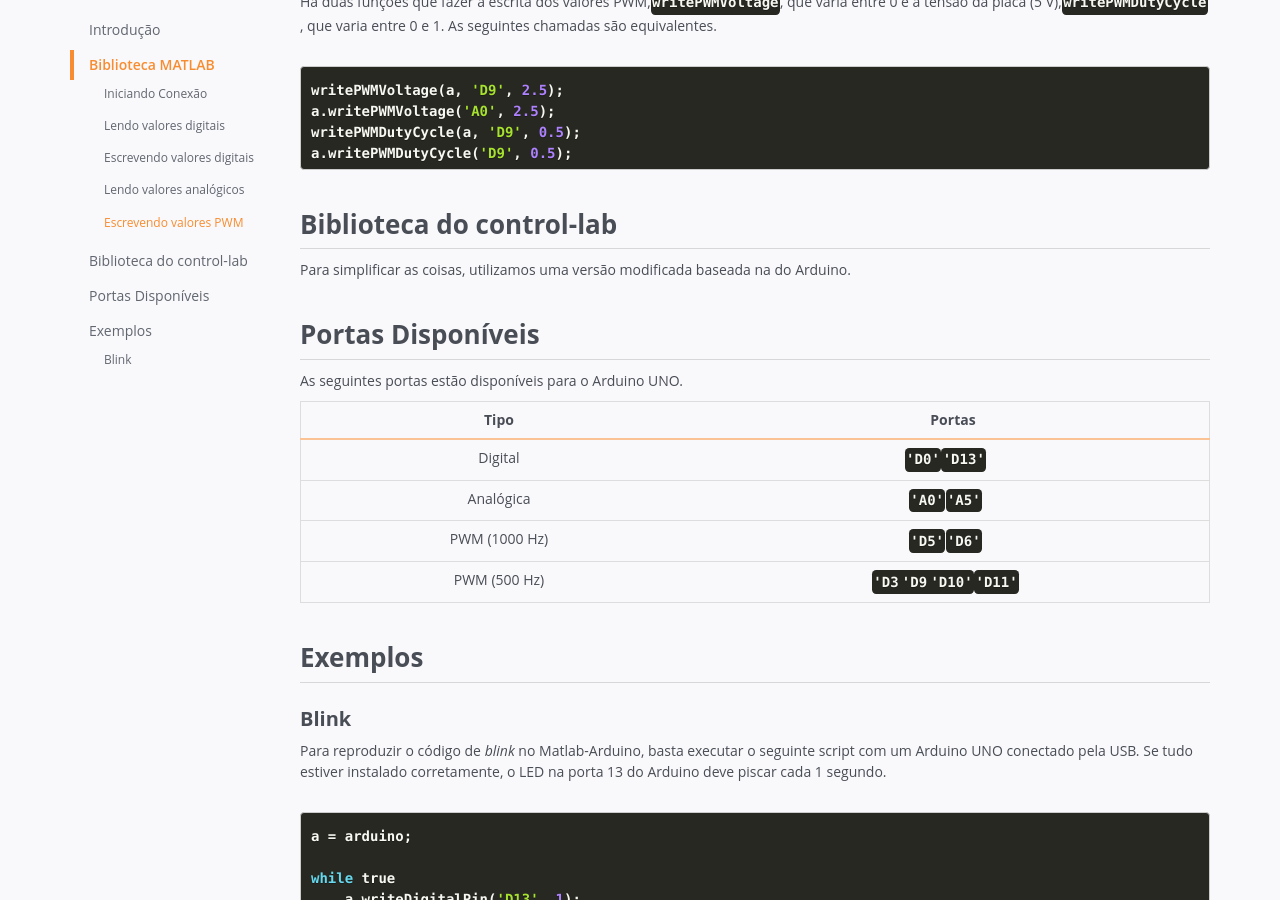
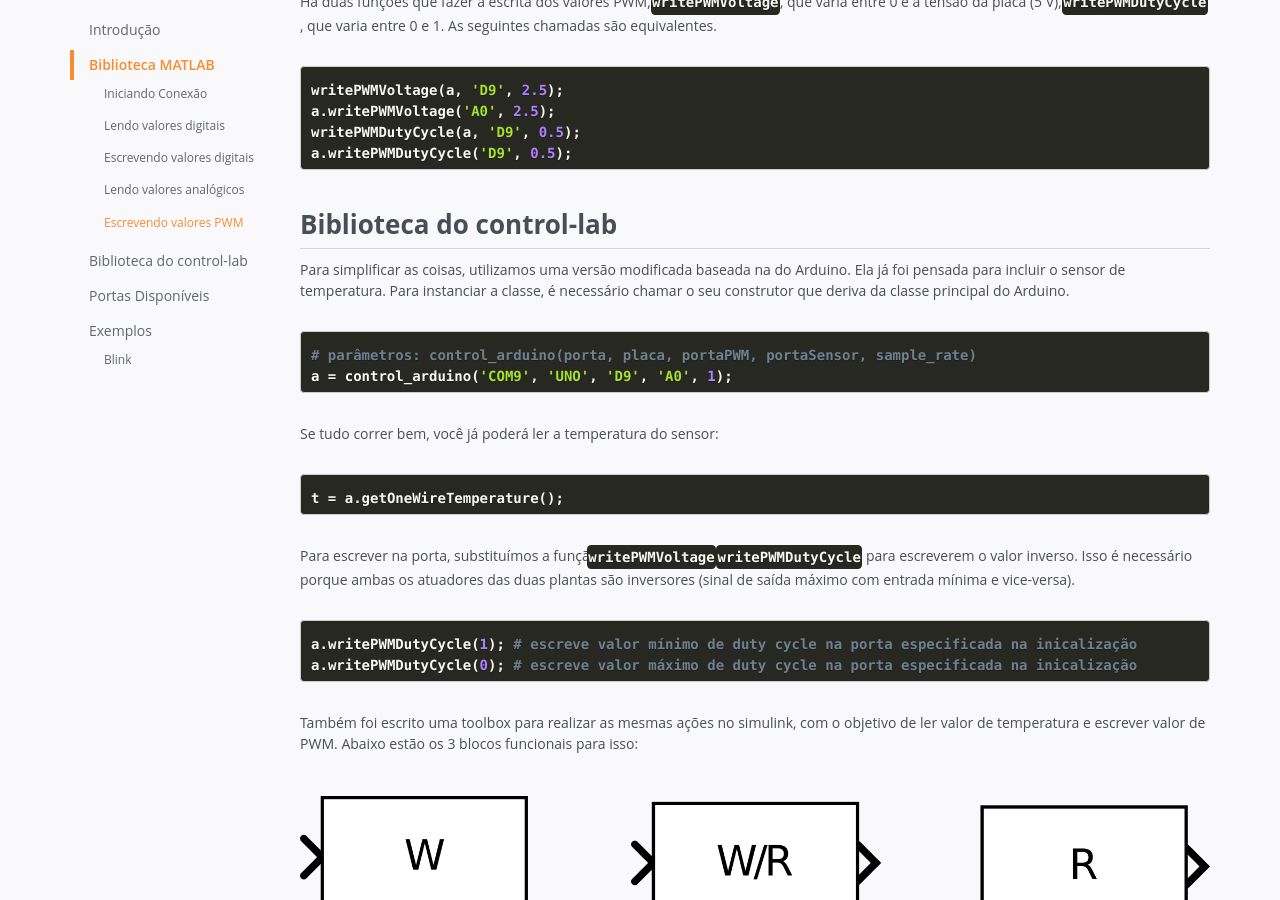
Before and after one commit to bvanelli/control-lab, a Jekyll site: the page built from matlab.md, in a window 1280 px wide and 900 px high, scrolled down 1891 px. Built offline with Jekyll 4.4.1, drawn with Linux system fonts in a browser that asks for light colours.

Commit message:
Final picture to matlab documentation.

```diff
--- a/matlab.md
+++ b/matlab.md
@@ -72,7 +72,29 @@ a.writePWMDutyCycle('D9', 0.5);
 
 # Biblioteca do control-lab
 
-Para simplificar as coisas, utilizamos uma versão modificada baseada na do Arduino.
+Para simplificar as coisas, utilizamos uma versão modificada baseada na do Arduino. Ela já foi pensada para incluir o sensor de temperatura. Para instanciar a classe, é necessário chamar o seu construtor que deriva da classe principal do Arduino.
+
+{% highlight python %}
+# parâmetros: control_arduino(porta, placa, portaPWM, portaSensor, sample_rate)
+a = control_arduino('COM9', 'UNO', 'D9', 'A0', 1);
+{% endhighlight %}
+
+Se tudo correr bem, você já poderá ler a temperatura do sensor:
+
+{% highlight python %}
+t = a.getOneWireTemperature();
+{% endhighlight %}
+
+Para escrever na porta, substituímos a função `writePWMVoltage` e `writePWMDutyCycle` para escreverem o valor inverso. Isso é necessário porque ambas os atuadores das duas plantas são inversores (sinal de saída máximo com entrada mínima e vice-versa).
+
+{% highlight python %}
+a.writePWMDutyCycle(1); # escreve valor mínimo de duty cycle na porta especificada na inicalização
+a.writePWMDutyCycle(0); # escreve valor máximo de duty cycle na porta especificada na inicalização
+{% endhighlight %}
+
+Também foi escrito uma toolbox para realizar as mesmas ações no simulink, com o objetivo de ler valor de temperatura e escrever valor de PWM. Abaixo estão os 3 blocos funcionais para isso:
+
+<img src="/control-lab/assets/images/matlab/blocos.png" style="width: 100%;"/>
 
 # Portas Disponíveis
 
```
Also changed, not shown: assets/images/matlab/blocos.png (added).
